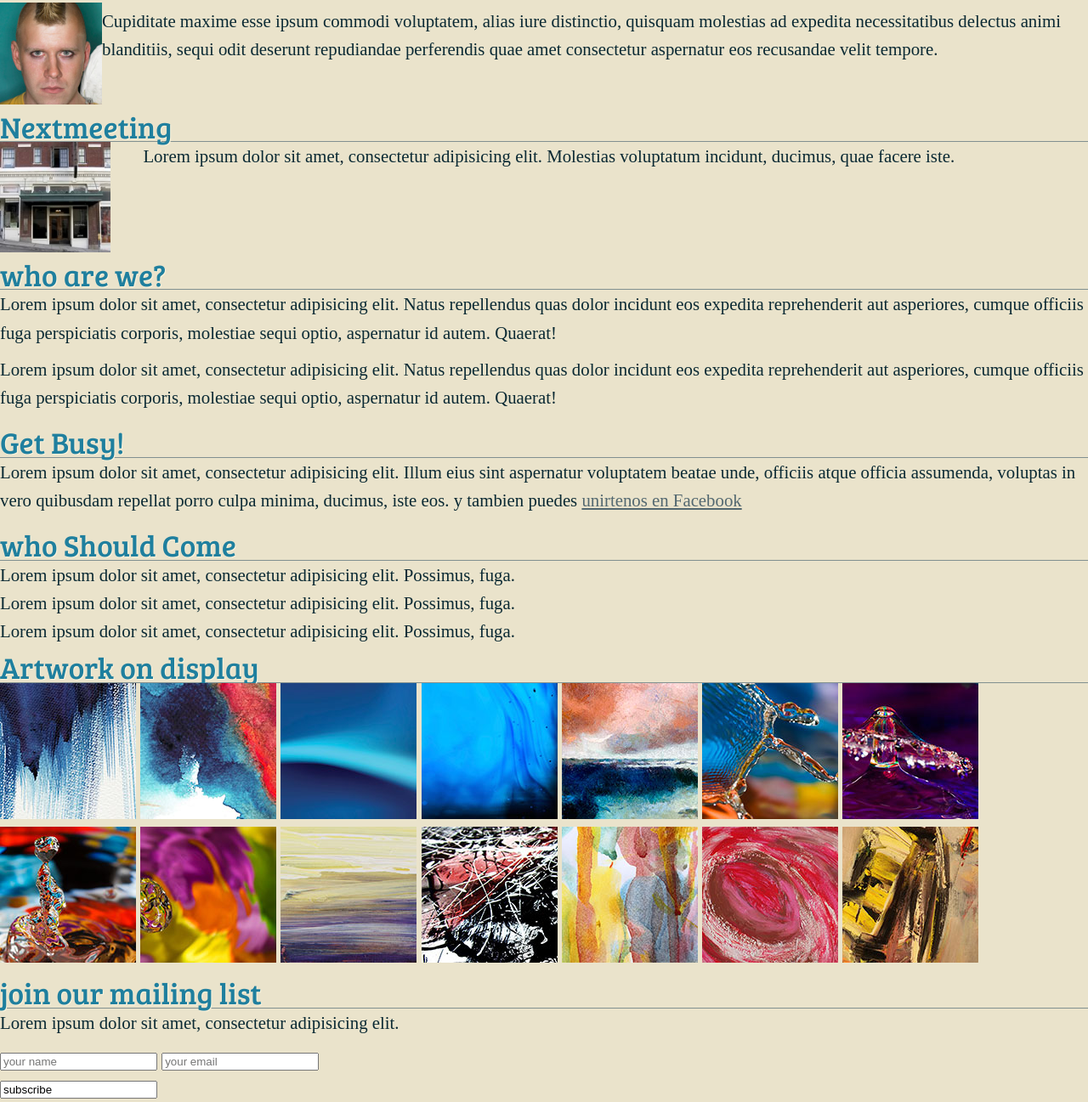
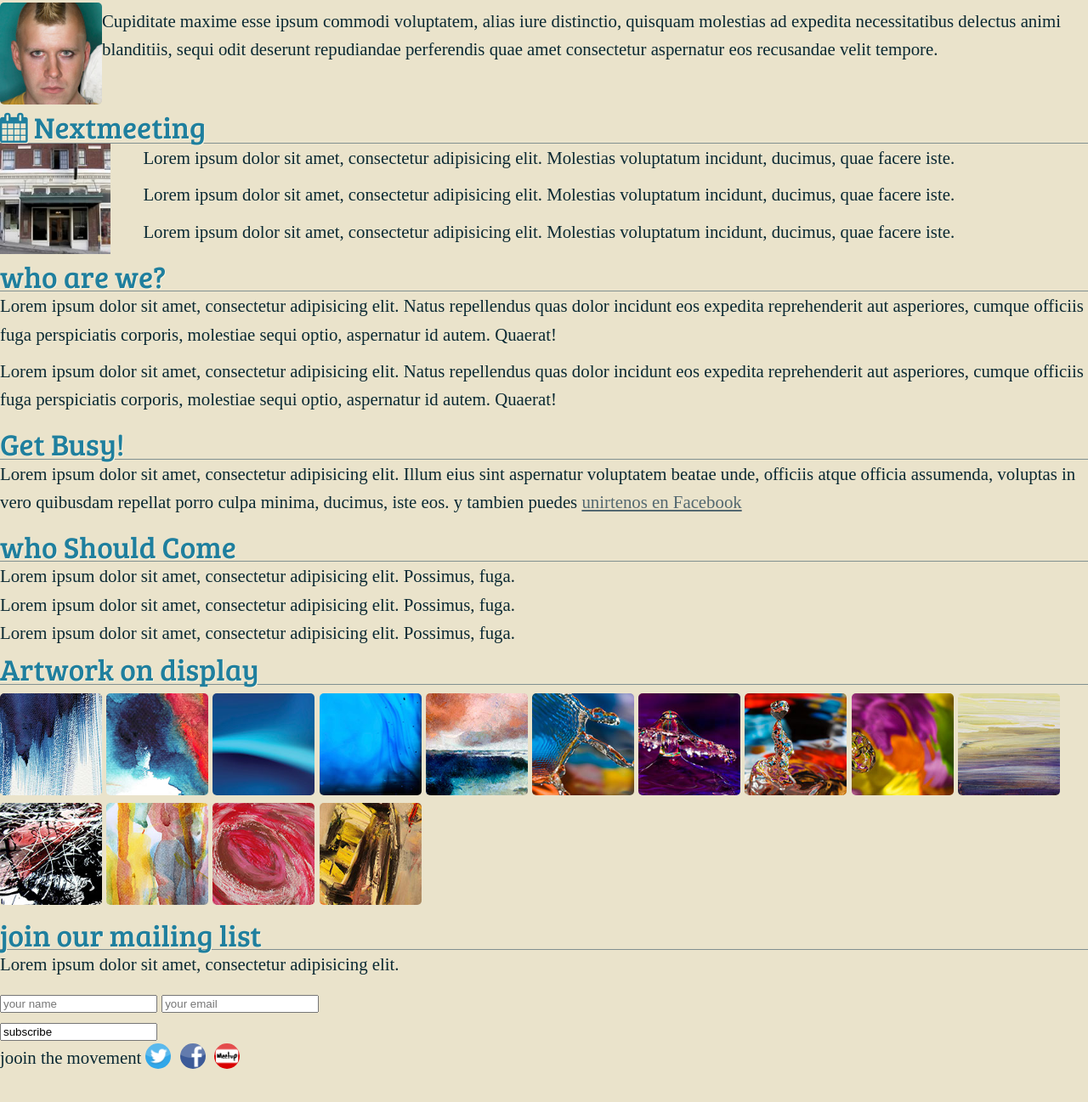
Before and after one commit to sialaweb/sass-compass, a website: page index.html in a window 1280 px wide. Shown: the part 743-2040 px from the top of the page at 85% size. After the commit the page ends 2011 px from the top, so only its background shows below. Drawn offline with Linux system fonts and the light colour scheme.

```diff
--- a/_/components/sass/_material.scss
+++ b/_/components/sass/_material.scss
@@ -1,4 +1,5 @@
 @import "compass/utilities/general/clearfix";
+@import "compass/css3/border-radius";
 
 .speakers {
 	.artist {
@@ -12,6 +13,7 @@
 		}
 
 		img {
+			@include border-radius(5px);
 			width: 120px;
 			float: left;
 			margin {
@@ -32,3 +34,35 @@
 		margin-right: 3%;
 	}
 }
+
+.socialmediaicons {
+	.title {
+		float: left;
+	}
+
+	ul {
+		float: left;
+
+		li {
+			display: inline-block;
+			margin-left: 5px;
+
+			img {
+				width: 30px;
+				@include border-radius(50%);
+			}
+		}
+	}
+}
+
+.pixgrid {
+	@include clearfix;
+	margin-top: 10px;
+
+	img {
+		@include border-radius;
+		width: 30%;
+		max-width: 120px;
+		cursor: pointer;
+	}
+}
--- a/index.html
+++ b/index.html
@@ -70,8 +70,10 @@
 		<div class="primary">
 			<article id="nextmeeting">
 				<!-- snippet = h1>i.icon-calendar{ Nextmeeting}^a>img[src="images/misc/hotel_gwendoline.jpg"]^p{lorem} -->
-				<h1><i class="icon-calendar"> Nextmeeting</i></h1>
+				<h1><i class="fa fa-calendar"></i> Nextmeeting</h1>
 				<a href=""><img src="images/misc/hotel_gwendoline.jpg" alt=""></a>
+				<p>Lorem ipsum dolor sit amet, consectetur adipisicing elit. Molestias voluptatum incidunt, ducimus, quae facere iste.</p>
+				<p>Lorem ipsum dolor sit amet, consectetur adipisicing elit. Molestias voluptatum incidunt, ducimus, quae facere iste.</p>
 				<p>Lorem ipsum dolor sit amet, consectetur adipisicing elit. Molestias voluptatum incidunt, ducimus, quae facere iste.</p>
 			</article> <!-- end nextmeeting -->
 			<article id="whoarewe">
```
Also changed, not shown: _/css/style.css, 2 other files.
